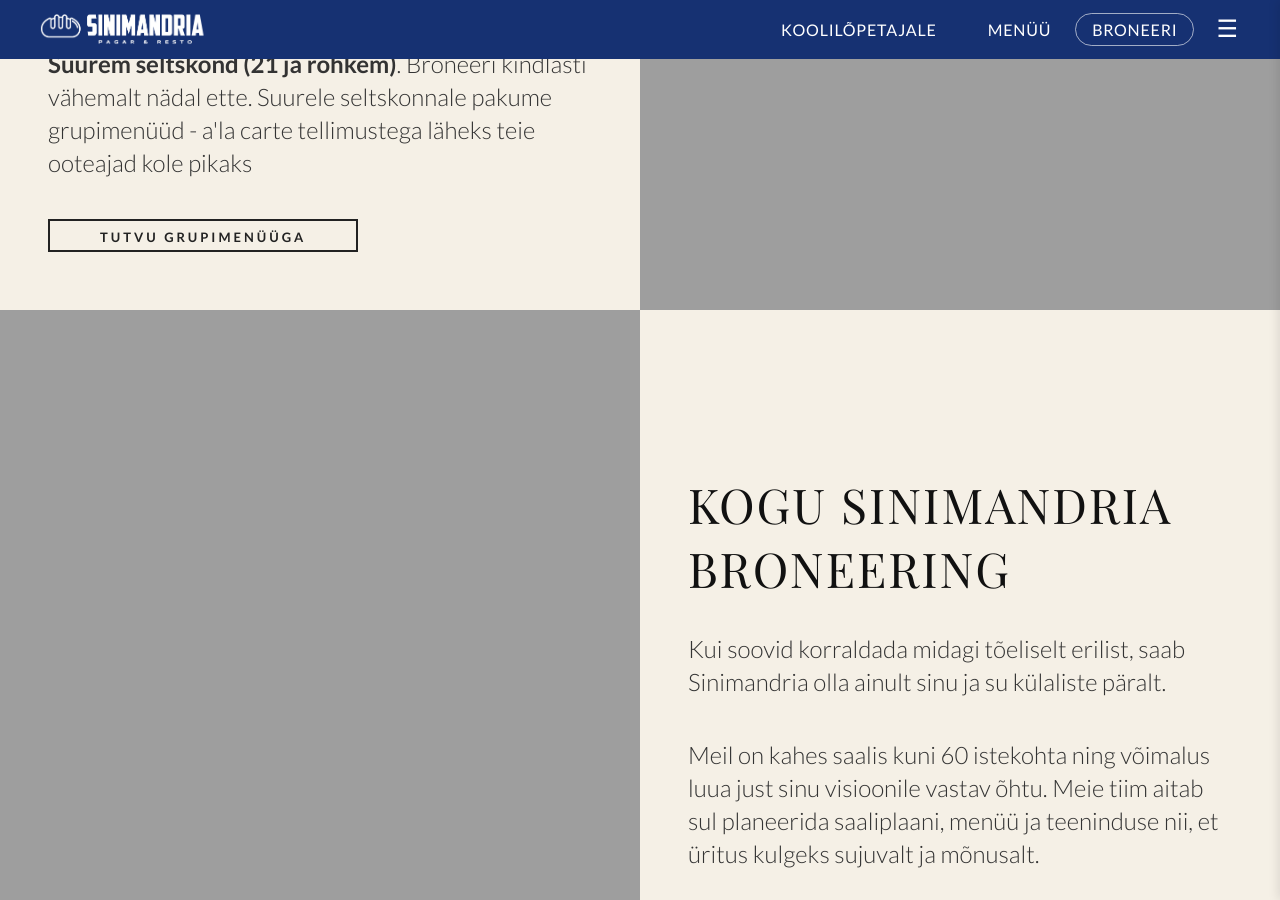
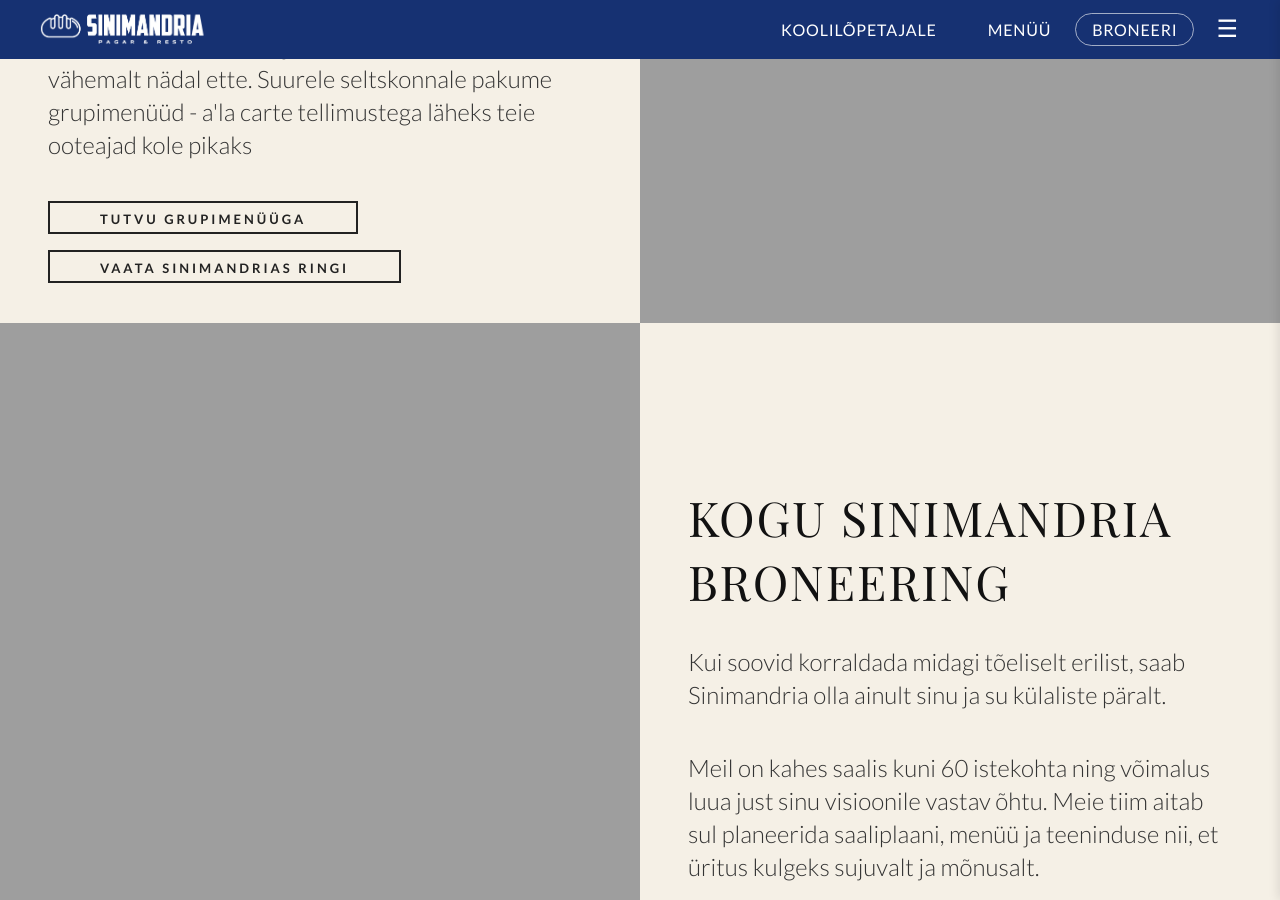
Before and after one commit to m-tu/sinimandria, a Jekyll site: the page built from pages/grupid.markdown, in a window 1280 px wide and 900 px high, scrolled down 590 px. Built offline with Jekyll 4.4.1, drawn with Linux system fonts in a browser that asks for light colours.

Commit message:
Update grupid.html

```diff
--- a/_layouts/grupid.html
+++ b/_layouts/grupid.html
@@ -21,7 +21,7 @@
             <b>Suurem seltskond (21 ja rohkem)</b>. Broneeri kindlasti vähemalt nädal ette. Suurele seltskonnale pakume grupimenüüd - a'la carte tellimustega läheks teie ooteajad kole pikaks
           </p>
           <a href="{{ '/grupid-menu' | relative_url }}" class="section-link">TUTVU GRUPIMENÜÜGA</a>
-
+          <a href="{{ 'https://maps.app.goo.gl/sCZGog6avNeDFeCMA'}}" class="section-link">VAATA SINIMANDRIAS RINGI</a>
         </div>
         <img src="{{ '/assets/images/grupid-sinu-yritus.png' | absolute_url }}" alt="Sinu üritus Sinimandrias">
       </section>
```
